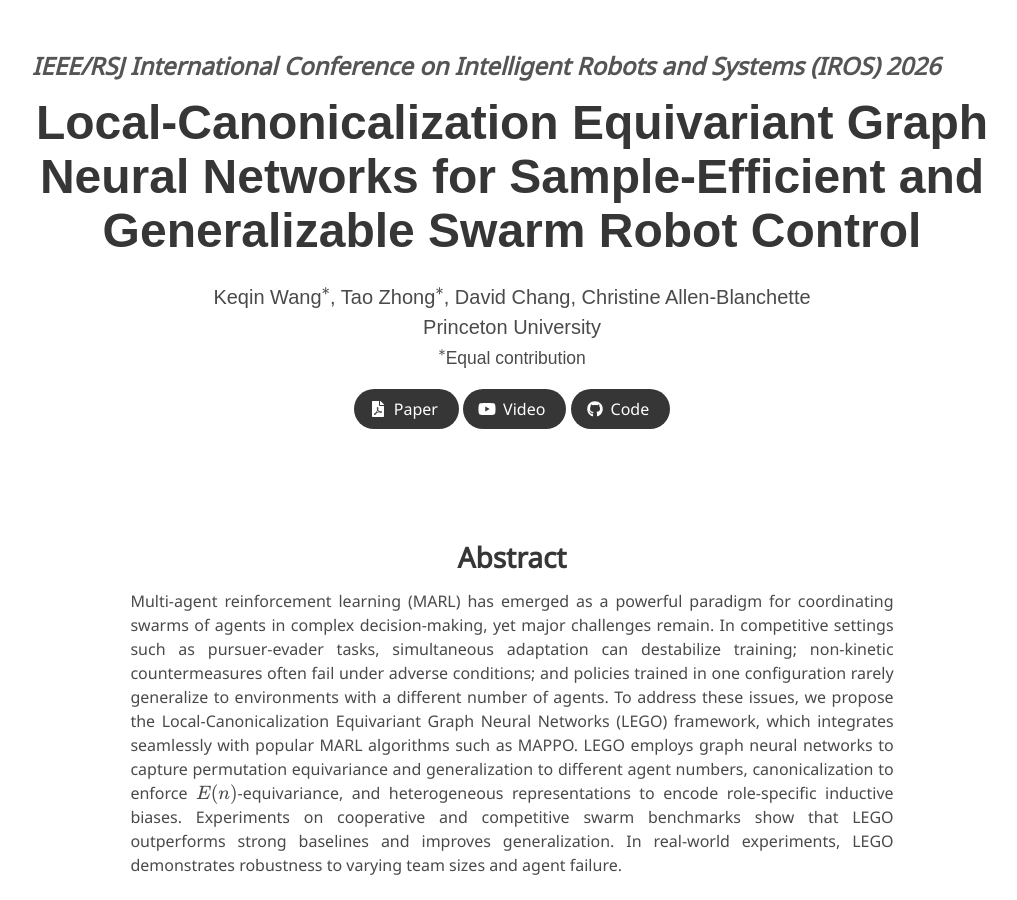
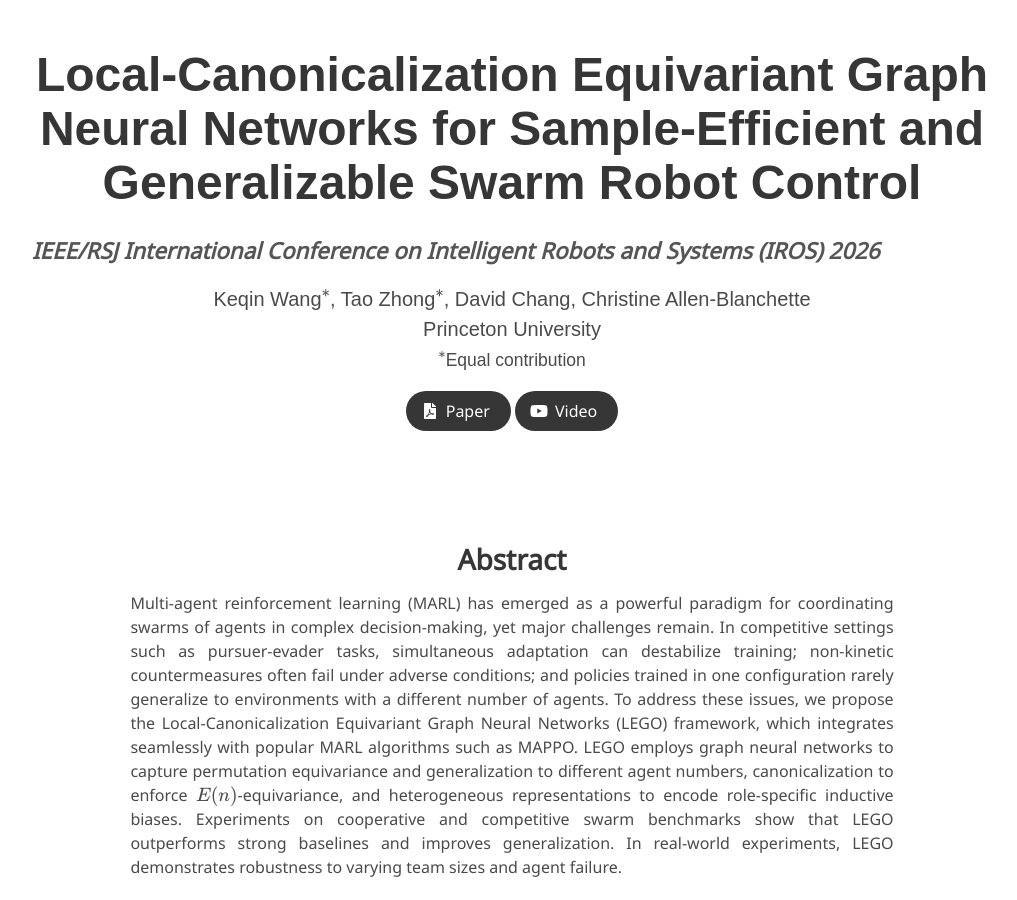
Before and after one commit to lego-marl/lego-marl.github.io, a Jekyll site: the page built from index.md, in a window 1280 px wide and 900 px high. Shown: the whole window, without its empty margins (128-1145 px from the left). Built offline with Jekyll 4.4.1, drawn with Linux system fonts in a browser that asks for light colours; some web fonts are replaced.

Commit message:
Move venue between title and authors; hide Code button
Reposition the IROS 2026 line below the title (above authors) and size it
at 1.4rem — larger than author names, smaller than the title. Comment out
the Code link until the repo is public.

Co-Authored-By: Claude Opus 4.8 (1M context) <noreply@anthropic.com>

```diff
--- a/_layouts/project_page.html
+++ b/_layouts/project_page.html
@@ -46,10 +46,10 @@
     <div class="container is-max-desktop">
       <div class="columns is-centered">
         <div class="column has-text-centered">
+          <h1 class="title is-1 publication-title">{{ page.title }}</h1>
           {% if page.conference %}
-          <h2 class="is-size-4 publication-venue" style="font-style: italic; margin-bottom: 0.75rem;">{{ page.conference }}</h2>
+          <h2 class="publication-venue" style="font-style: italic; font-size: 1.4rem; margin-top: 0.75rem; margin-bottom: 1rem;">{{ page.conference }}</h2>
           {% endif %}
-          <h1 class="title is-1 publication-title">{{ page.title }}</h1>
           {% if page.authors %}
           <div class="is-size-5 publication-authors">
             <span class="author-block">
```
Also changed, not shown: index.md (+1 -1 lines).
